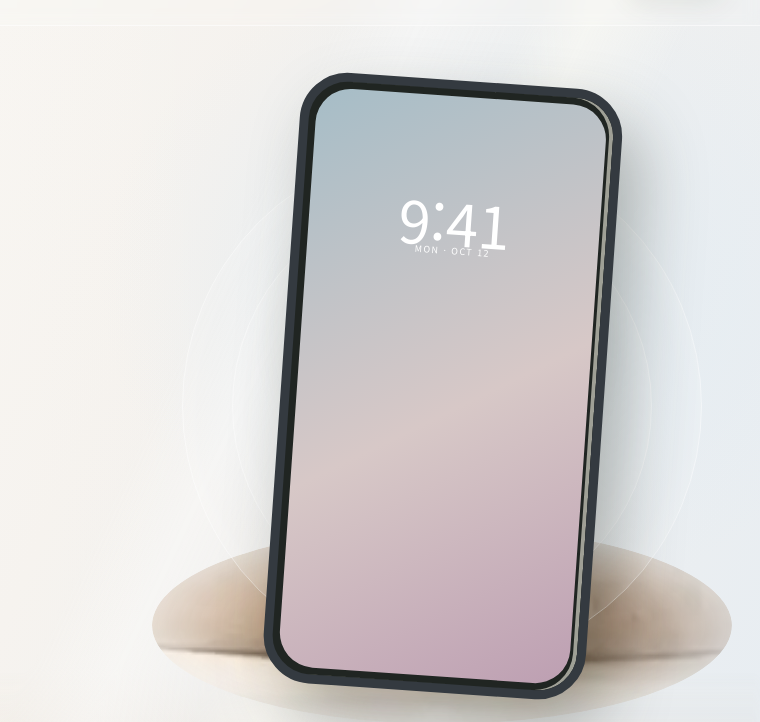
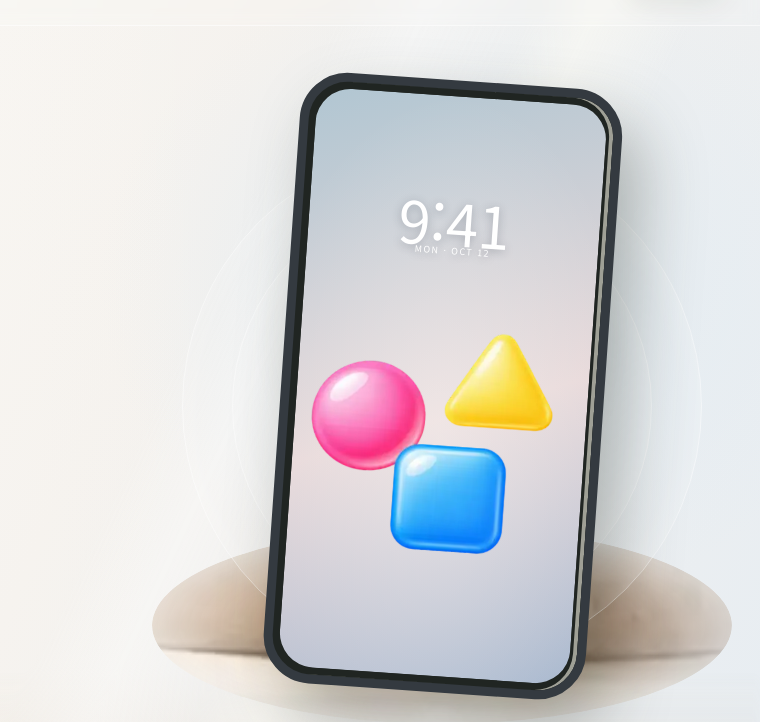
Before and after one commit to Dudozi-workshop/dudozi-workshop-site, a website: page public/apps/mylock/index.html in a window 1280 px wide. Shown: the part 78-800 px from the top of the page, 520-1280 px from the left. Drawn offline with Linux system fonts and the light colour scheme.

Commit message:
Load approved MY LOCK artwork composition on public/apps/mylock/index.html

```diff
--- a/public/apps/mylock/index.html
+++ b/public/apps/mylock/index.html
@@ -1,4 +1,5 @@
 <!doctype html><html lang="ko"><head><meta charset="utf-8"><meta name="viewport" content="width=device-width,initial-scale=1"><meta name="theme-color" content="#f8f5ee"><title>MY LOCK | 두도지공방</title><link rel="preconnect" href="https://fonts.googleapis.com"><link rel="preconnect" href="https://fonts.gstatic.com" crossorigin><link href="https://fonts.googleapis.com/css2?family=Noto+Sans+KR:wght@400;500;600;700;800&family=Noto+Serif+KR:wght@500;600;700&display=swap" rel="stylesheet"><link rel="stylesheet" href="/vendor/modern-normalize.css"><link rel="stylesheet" href="/styles/tokens.css"><link rel="stylesheet" href="/styles/base.css"><link rel="stylesheet" href="/styles/components.css"><link rel="stylesheet" href="/apps/app-detail.css"><link rel="stylesheet" href="/apps/app-visual-r3.css">
+  <link rel="stylesheet" href="/mylock-authored-art-r42.css">
   <link rel="stylesheet" href="/styles/app-brand-icons.css"></head><body class="app-detail app-mylock"><header class="detail-header"><div class="shell detail-header-inner"><a class="detail-brand" href="/"><img src="/assets/ddz-mark.svg" alt="DDZ"><span>두도지공방</span></a><nav class="detail-nav"><a href="/#apps">앱 소개</a><a href="/#studio">공방 이야기</a></nav><a class="detail-back" href="/#apps">홈으로 <svg class="icon" aria-hidden="true"><use href="/vendor/lucide-sprite.svg#icon-arrow-right"></use></svg></a></div></header><main><section class="detail-hero"><div class="shell detail-grid"><div><img class="detail-brand-appicon" src="/assets/app-mylock-launcher.png" alt="" width="70" height="70"><p class="detail-kicker">CUSTOM LOCK SCREEN</p><h1 class="detail-title">MY LOCK</h1><span class="detail-status">개발 중</span><p class="detail-tagline">좋아하는 취향을<br>잠금 화면에.</p><p class="detail-summary">색상·모양·배경·움직임을 조합해 나만의 잠금 화면을 만드는 커스터마이징 앱입니다. 매일 보는 화면에 작은 취향과 재미를 더하는 것을 목표로 개발하고 있습니다.</p><div class="detail-actions"><a class="button button-primary" href="#features">주요 특징 보기 <svg class="icon" aria-hidden="true"><use href="/vendor/lucide-sprite.svg#icon-arrow-right"></use></svg></a><a class="button button-outline" href="/#apps">다른 앱 보기</a></div></div><div class="detail-stage" aria-hidden="true"><span class="detail-orbit"></span><span class="detail-orbit orbit-two"></span><div class="detail-device"><div class="detail-device-screen"></div></div></div></div></section>
 <section class="screen-story" aria-labelledby="screen-story-title"><div class="shell">
   <div class="screen-story-head"><p class="detail-kicker">CUSTOM MOMENTS</p><h2 id="screen-story-title">하나씩 고르고,<br>나만의 화면으로.</h2></div>
```
